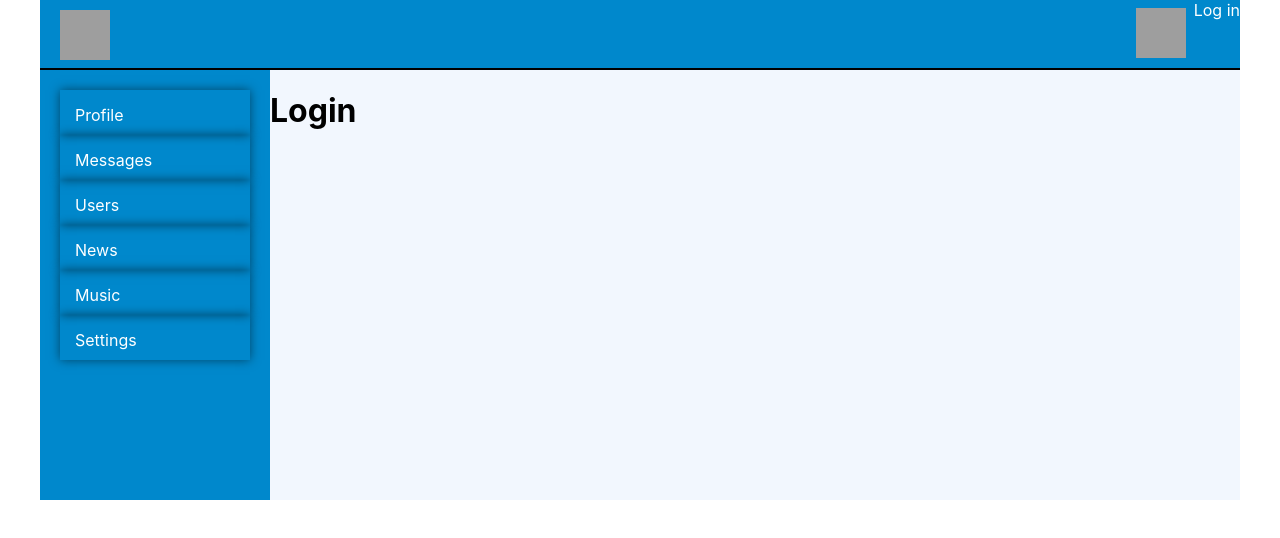
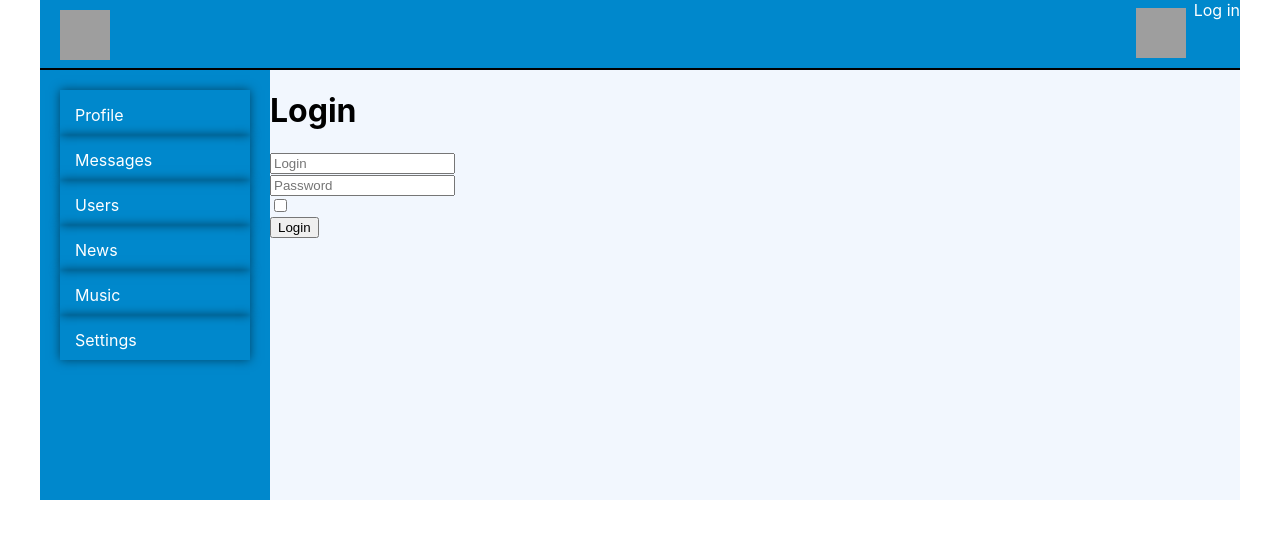
Before and after one commit to scasals808/ts-social, a React (Create React App) app: page /login in a window 1280 px wide. Shown: the top 538 px of the page. Built offline with nearby package versions, Linux system fonts and the light colour scheme; no server answers; grey boxes are pictures that could not be loaded.

Commit message:
add redux form library

```diff
--- a/package.json
+++ b/package.json
@@ -13,6 +13,7 @@
     "@types/react-redux": "^7.1.9",
     "@types/react-router-dom": "^5.1.5",
     "@types/redux": "^3.6.0",
+    "@types/redux-form": "^8.3.0",
     "axios": "^0.20.0",
     "react": "^16.13.1",
     "react-dom": "^16.13.1",
@@ -20,6 +21,7 @@
     "react-router-dom": "^5.2.0",
     "react-scripts": "3.4.1",
     "redux": "^4.0.5",
+    "redux-form": "^8.3.6",
     "redux-thunk": "^2.3.0",
     "typescript": "^3.7.5"
   },
--- a/src/Redux/auth-reducer.ts
+++ b/src/Redux/auth-reducer.ts
@@ -1,5 +1,5 @@
 import {ActionsTypes} from "./store";
-import {authApi, usersAPI} from "../api/api";
+import {authApi, profileApi, usersAPI} from "../api/api";
 
 const SET_USER_DATA = 'SET_USER_DATA'
 const SET_USER_PHOTO = 'SET_USER_PHOTO'
@@ -58,11 +58,12 @@ export const getAuth = (userId: number) => {
                 if (data.resultCode === 0) {
                     let {id, login, email} = data.data
                     dispatch(setAuthUserData(id, login, email))
-                    usersAPI.getUserProfile(userId)
+                    profileApi.getUserProfile(userId)
                         .then(data => {
                             dispatch(setUserPhoto(data.photos.small))
                         })
                 }
+
             })
     }
 }
--- a/src/Redux/redux-store.ts
+++ b/src/Redux/redux-store.ts
@@ -4,14 +4,16 @@ import {sidebarReducer} from "./sidebarReducer";
 import {profileReducer} from "./profileReducer";
 import {usersReducer} from "./usersReducer";
 import {authReducer} from "./auth-reducer";
-import thunkMiddleware  from 'redux-thunk'
+import thunkMiddleware  from 'redux-thunk';
+import { reducer as formReducer } from 'redux-form'
 
 let reducers = combineReducers({
     profilePage: profileReducer,
     dialogsPage: dialogsReducer,
     sidebar: sidebarReducer,
     usersPage: usersReducer,
-    auth: authReducer
+    auth: authReducer,
+    form: formReducer
 })
 
 export type RootStateReduxType = ReturnType<typeof reducers>
--- a/src/api/api.ts
+++ b/src/api/api.ts
@@ -38,7 +38,7 @@ export const authApi = {
 }
 
 export const profileApi = {
-    getUserProfile(userId: number | null) {
+    getUserProfile(userId: number) {
         return instance.get(`profile/${userId}`)
             .then(response => response.data)
     },
--- a/src/components/Login/Login.tsx
+++ b/src/components/Login/Login.tsx
@@ -1,9 +1,42 @@
 import React from "react";
+import {reduxForm, Field, InjectedFormProps} from "redux-form";
 
-type PropsType = {
+
+
+type FormDataType = {
+    login: string
+    password: string
+    rememberMe: boolean
+}
+
+export const LoginForm: React.FC<InjectedFormProps<FormDataType>> = (props) => {
+    return <form onSubmit={props.handleSubmit}>
+        <div>
+            <Field placeholder={'Login'} name={'Login'} component={'input'}/>
+        </div>
+        <div>
+            <Field placeholder={'Password'} name={'Password'} component={'input'}/>
+        </div>
+        <div>
+            <Field type={'checkbox'} name={'Remember me'} component={'input'}/>
+        </div>
+        <div>
+            <button>Login</button>
+        </div>
+    </form>
 
 }
 
-export const Login = (props: PropsType) => {
-    return <h1>Login</h1>
+const LoginReduxForm = reduxForm<FormDataType>({
+    form: 'login'
+})(LoginForm)
+
+export const Login = () => {
+    const onSubmit = (formData: FormDataType) => {
+        console.log(formData)
+    }
+    return <div>
+        <h1>Login</h1>
+        <LoginReduxForm onSubmit={onSubmit}/>
+    </div>
 }
--- a/src/components/Profile/ProfileContainer.tsx
+++ b/src/components/Profile/ProfileContainer.tsx
@@ -27,16 +27,16 @@ class ProfileContainer extends React.Component<PropsType> {
 
     componentDidMount() {
         let userId = this.props.match.params.userId
-        if(!userId){
+        if (!userId) {
             userId = '10886'
         }
         this.props.getProfile(Number(userId))
-            this.props.getStatus(Number(userId))
+        this.props.getStatus(Number(userId))
     }
 
     render() {
         return (
-            <Profile {...this.props} profile={this.props.profile} status={this.props.status}
+            <Profile profile={this.props.profile} status={this.props.status}
                      updateStatus={this.props.updateStatus}/>
         )
     }
--- a/src/components/Profile/PropileInfo/ProfileStatus.tsx
+++ b/src/components/Profile/PropileInfo/ProfileStatus.tsx
@@ -31,6 +31,14 @@ export class ProfileStatus extends React.Component <PropsType> {
         })
     }
 
+    componentDidUpdate(prevProps: Readonly<PropsType>, prevState: Readonly<{}>) {
+        if (prevProps.status !== this.props.status) {
+            this.setState({
+                status: this.props.status
+            })
+        }
+    }
+
     render() {
         return (
             <div>
--- a/src/hoc/WithAuthRedirect.tsx
+++ b/src/hoc/WithAuthRedirect.tsx
@@ -10,7 +10,7 @@ let MapStateToPropsForRedirect = (state: RootStateReduxType) => ( {
 export const withAuthRedirect = (Component: any) => {
     class RedirectComponent extends React.Component<any, any> {
         render() {
-            if (!this.props.isAuth) return <Redirect to={'/login'}/>;
+            if (this.props.isAuth === false) return <Redirect to={'/login'}/>;
             return <Component {...this.props}/>
         }
     }
```
Also changed, not shown: 1 other file (tests, documents, lock files or other folders).
